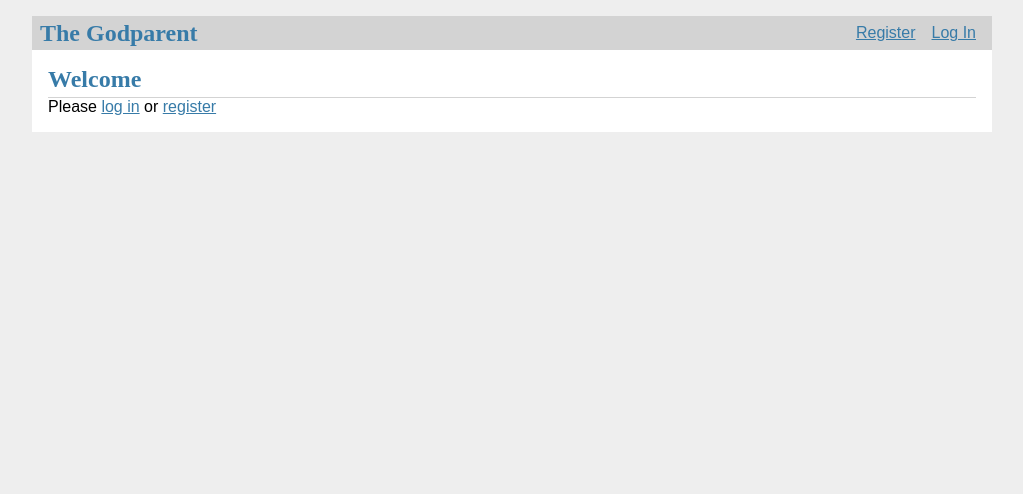
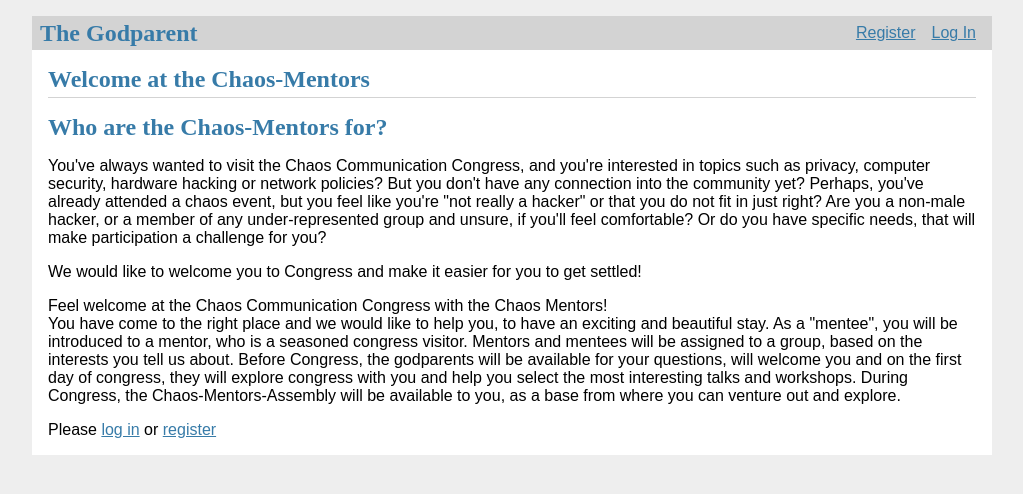
Before and after one commit to chaosmentors/the-godparent, a Flask app: page / in a window 1280 px wide. Shown: the top 494 px of the page, without its empty margins (128-1151 px from the left). Run offline with Flask 2, Linux system fonts and the light colour scheme.

Commit message:
Added frontpage text draft and support for getting showing the user overview.

```diff
--- a/src/blueprints/main.py
+++ b/src/blueprints/main.py
@@ -15,4 +15,15 @@
     Generates the start page. The content differs, whether or
     not a user is logged in.
     """
+    sql = embeddedsql.Reader()
+    user_id = session.get('user_id')
+
+    if user_id is None:
+        g.user = None
+    else:
+        g.user = db.get_db().execute(
+            sql.getUserById.format(user_id)).fetchone()
+        tags = db.get_db().execute(sql.getTagByPerson.format(g.user.id))
+        return render_template('index.html', Tags=tags)
+
     return render_template('index.html')
--- a/src/database/embeddedsql.py
+++ b/src/database/embeddedsql.py
@@ -1,7 +1,7 @@
 # Description: Defines a class, that will return the sql code inside the
 #              resource, that has the same name as the property.
 # Created On: Wed 17 Feb 2021 08:37:40 PM CET
-# Last Modified: Wed 10 Mar 2021 09:39:33 PM CET
+# Last Modified: Mon 05 Apr 2021 05:07:14 PM CEST
 
 import sys
 from flask import current_app
@@ -38,6 +38,12 @@
         return self.__get_resource(self.__get_caller_name())
 
     @property
+    def getTagByPerson(self):
+        """! Return the SQL that returns a list of tags for a specific user
+        """
+        return self.__get_resource(self.__get_caller_name())
+
+    @property
     def getUserByEmail(self):
         """! Retruns the sql code for getting the user record by its email
         address.
--- a/src/database/sql/getUserById.sql
+++ b/src/database/sql/getUserById.sql
@@ -1,6 +1,6 @@
 -- Returns a person, identified by their row id
 -- Created On: Sun 14 Mar 2021 06:34:14 PM CET
--- Last Modified: Sun 14 Mar 2021 06:34:30 PM CET
+-- Last Modified: Mon 05 Apr 2021 03:35:12 PM CEST
 
 SELECT
      [rowid] AS [id]
--- a/src/templates/index.html
+++ b/src/templates/index.html
@@ -1,16 +1,57 @@
 {% extends 'base.html' %}
 
 {% block header %}
-<h1>{% block title %}{% trans %}Welcome{% endtrans %}{% endblock %}</h1>
+<h1>{% block title %}{% trans %}Welcome at the Chaos-Mentors{% endtrans %}{% endblock %}</h1>
 {% endblock %}
 
 {% block content %}
     {% if g.user %}
-    <h2>{% trans %}Welcome{% endtrans %}</h2>
     {% else %}
-        <div>
-            Please <a class="action" href="{{ url_for('auth.login') }}">log
-                in</a> or <a class="action" href="{{ url_for('auth.register')
-                                                  }}">register</a>
+    <h2>{% trans %} Who are the Chaos-Mentors for? {% endtrans %}</h2>
+    <div>
+        <p>
+        {% trans %}
+            You've always wanted to visit the Chaos Communication Congress, and
+            you're interested in topics such as privacy, computer security,
+            hardware hacking or network policies? But you don't have any
+            connection into the community yet? Perhaps, you've already attended
+            a chaos event, but you feel like you're "not really a hacker" or
+            that you do not fit in just right? Are you a non-male hacker, or a
+            member of any under-represented group and unsure, if you'll feel
+            comfortable? Or do you have specific needs, that will make
+            participation a challenge for you?
+        {% endtrans %}
+        </p>
+
+        <p>
+        {% trans %}
+            We would like to welcome you to Congress and make it easier for you
+            to get settled!
+        {% endtrans %}
+        </p>
+        <p>
+        {% trans %}
+            Feel welcome at the Chaos Communication Congress with the Chaos
+            Mentors!
+        {% endtrans %}
+        <br />
+        {% trans %}
+            You have come to the right place and we would like to help you, to
+            have an exciting and beautiful stay. As a "mentee", you will be
+            introduced to a mentor, who is a seasoned congress visitor. Mentors
+            and mentees will be assigned to a group, based on the interests you
+            tell us about. Before Congress, the godparents will be available for
+            your questions, will welcome you and on the first day of congress,
+            they will explore congress with you and help you select the most
+            interesting talks and workshops. During Congress, the
+            Chaos-Mentors-Assembly will be available to you, as a base from
+            where you can venture out and explore.
+        {% endtrans %}
+        </p>
+    </div>
+    <div>
+        Please <a class="action" href="{{ url_for('auth.login') }}">log
+            in</a> or <a class="action" href="{{ url_for('auth.register')
+                                              }}">register</a>
     {% endif %}
 {% endblock %}
```
Also changed, not shown: src/database/sql/getTagByPerson.sql (added, +14 -0 lines).
